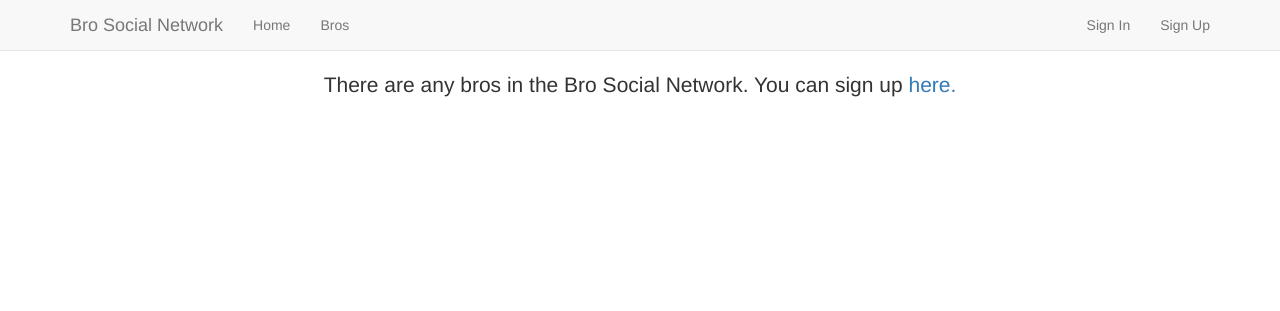
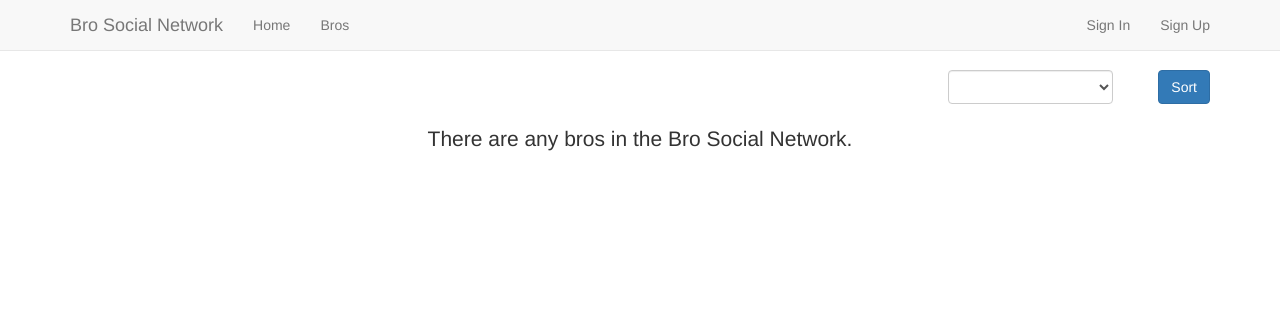
Before and after one commit to Isabek/planbrothersapp, a Python web app: template web-application/templates/bro/list_bros.html in a window 1280 px wide. Shown: the top 311 px of the page. Run offline with Jinja, Linux system fonts and the light colour scheme; the template is opened without the code that fills it, so the values that code supplies are empty; some libraries are stand-ins or nearby versions.

Commit message:
- Added sort by bro name.

```diff
--- a/web-application/templates/bro/list_bros.html
+++ b/web-application/templates/bro/list_bros.html
@@ -3,6 +3,19 @@
 {% set page_title = "List Bros" %}
 
 {% block container %}
+    <form class="row list-group" method="get" action="{{ url_for('bro.list_bros') }}">
+        <div class="col-xs-6 col-lg-1 pull-right">
+            <button class="btn btn-primary pull-right">Sort</button>
+        </div>
+        <div class="col-xs-6 col-lg-2 pull-right">
+            <select name="sort" class="form-control">
+                <option value=""></option>
+                <option value="name_asc" {% if sort == 'name_asc' %} selected {% endif %}>Username [A-Z]</option>
+                <option value="name_desc" {% if sort == 'name_desc' %} selected {% endif %}>Username [Z-A]</option>
+            </select>
+        </div>
+    </form>
+
     <div class="row list-group">
         {% for bro in bros %}
             <div class="col-xs-6 col-lg-3">
@@ -30,8 +43,7 @@
             </div>
         {% else %}
             <p class="lead text-center">
-                There are any bros in the Bro Social Network. You can sign up <a
-                    href="{{ url_for('bro.signup') }}">here.</a>
+                There are any bros in the Bro Social Network.
             </p>
         {% endfor %}
     </div>
```
Also changed, not shown: web-application/bro/views.py (+11 -1 lines).
